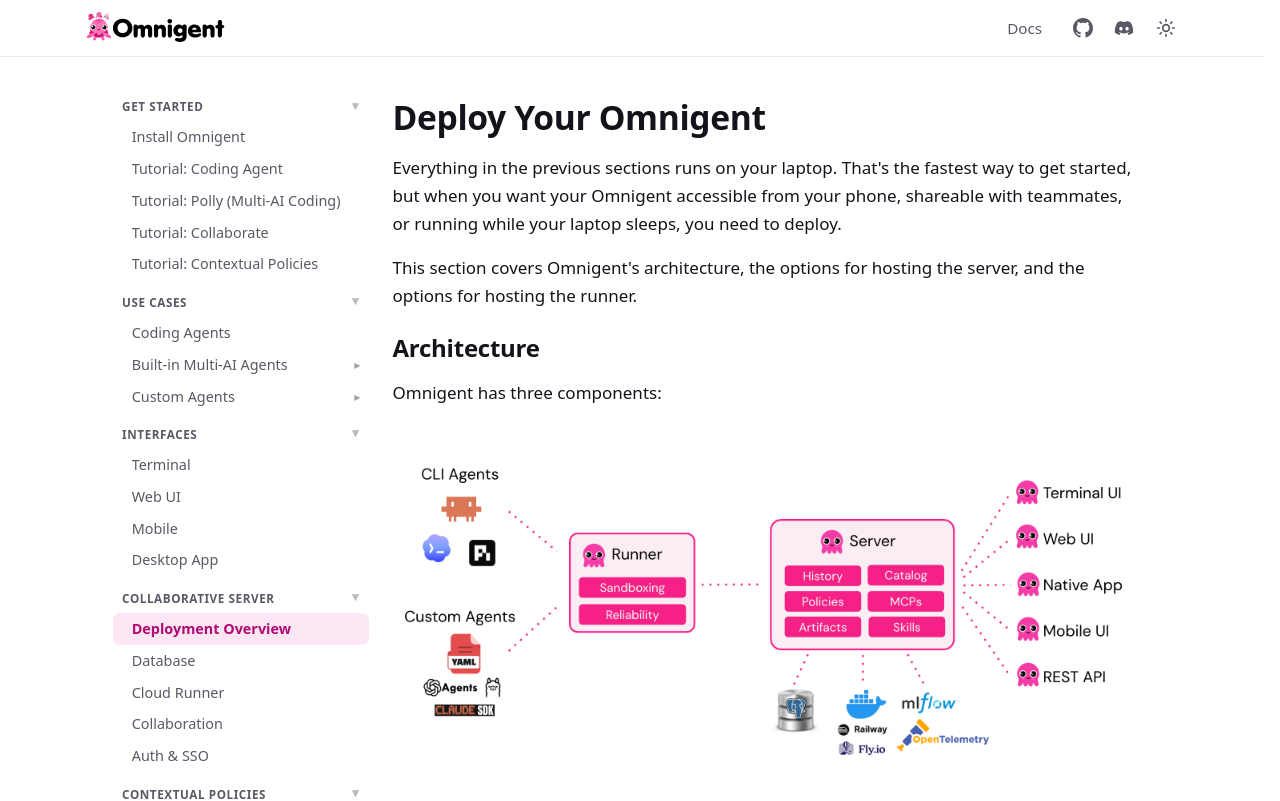
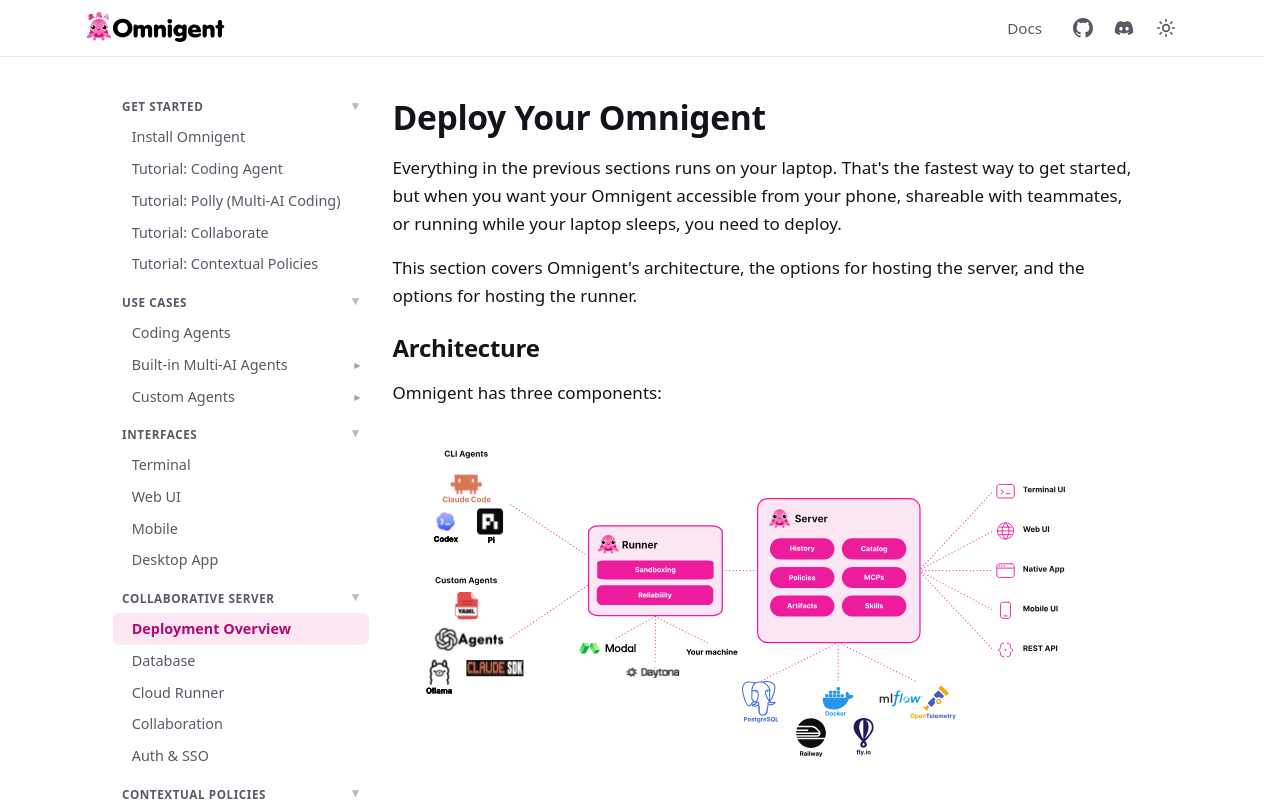
Before and after one commit to omnigent-ai/omnigent-site, a Next.js app: page /docs/deploy/overview in a window 1280 px wide. Shown: the top 801 px of the page. Built offline with nearby package versions, Linux system fonts and the light colour scheme.

Commit message:
📝 docs(deploy): Use homepage architecture diagram on overview
- Swap the docs-only PNG for the homepage architecture.svg with the
  section-graphic wrapper so dark mode gets the same light-card
  treatment
- Remove the now-unused omnigent-architecture.png

Co-authored-by: Isaac

```diff
--- a/app/docs/deploy/overview/page.js
+++ b/app/docs/deploy/overview/page.js
@@ -22,8 +22,15 @@ export default function Page() {
 
       <p>Omnigent has three components:</p>
 
-            {/* eslint-disable-next-line @next/next/no-img-element */}
-      <img src="/images/docs/omnigent-architecture.png" alt="Omnigent architecture" style={{ width: "100%", borderRadius: "8px", margin: "1rem 0" }} />
+      <figure className="section-graphic" style={{ margin: "1rem 0" }}>
+        {/* eslint-disable-next-line @next/next/no-img-element */}
+        <img
+          src="/images/architecture.svg"
+          alt="Omnigent architecture: CLI agents and custom agents run through a runner (on your machine, Modal, or Daytona), then a server that adds policies and history, reachable from a terminal, the web, native and mobile apps, and a REST API."
+          width={1541}
+          height={700}
+        />
+      </figure>
 
       <h3>Server</h3>
 
```
Also changed, not shown: public/images/docs/omnigent-architecture.png (deleted).
